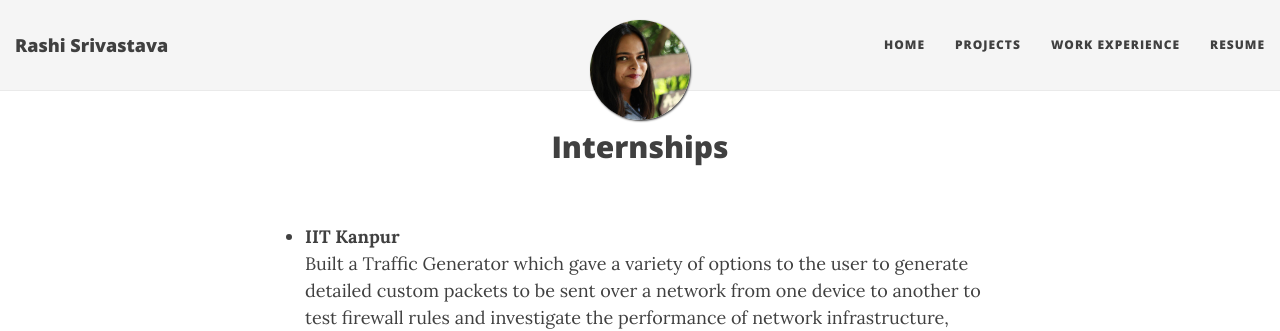
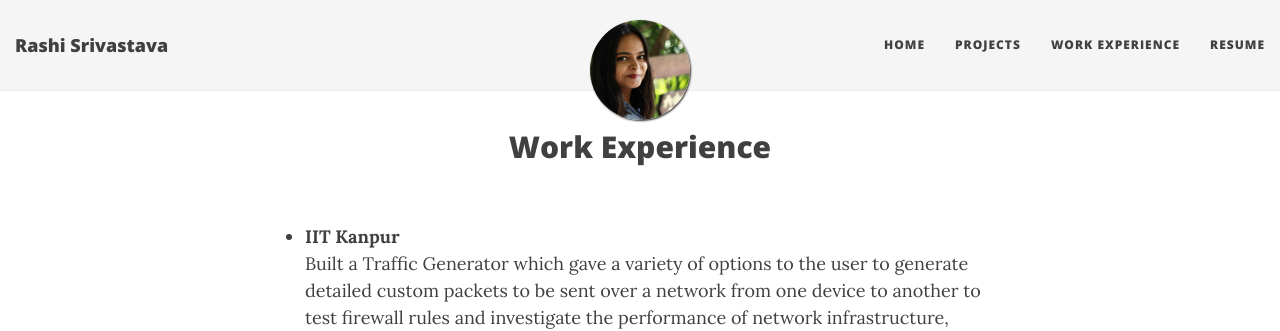
Before and after one commit to rashi-rs26/rashi-rs26.github.io, a Jekyll site: the page built from work.md, in a window 1280 px wide and 1301 px high. Shown: the top 331 px of the window. Built offline with Jekyll 4.4.1, drawn with Linux system fonts in a browser that asks for light colours; nearby versions of some CDN libraries.

Commit message:
fixed typo

```diff
--- a/_config.yml
+++ b/_config.yml
@@ -77,7 +77,7 @@ url-pretty: "rashi-rs26.github.io"  # eg. "deanattali.com/beautiful-jekyll"
 
 # --- Misc --- #
 # Fill in your Disqus shortname (NOT the userid) if you want to support Disqus comments
-disqus: "rashi-rs26.github-io"
+disqus: "rashi-rs26.github.io"
 
 # Fill in your Google Analytics ID to track your website using GA
 google_analytics: "UA-211930197-1"
--- a/work.md
+++ b/work.md
@@ -1,6 +1,6 @@
 ---
 layout: page
-title: Internships
+title: Work Experience
 ---
 
 - **IIT Kanpur**
```
